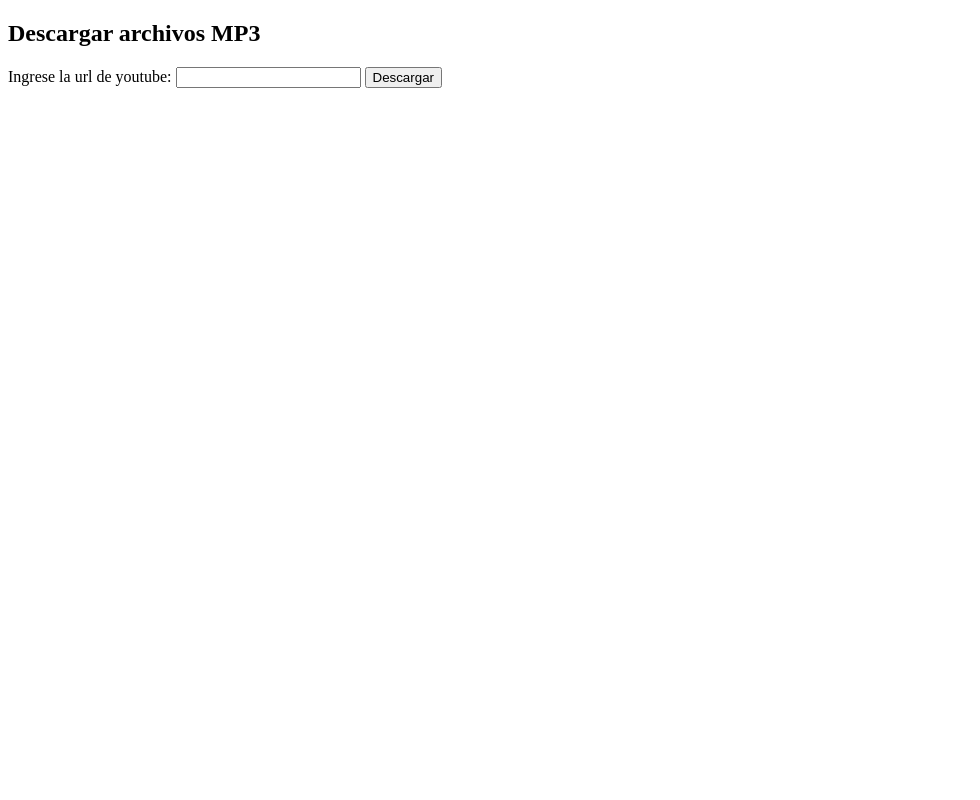
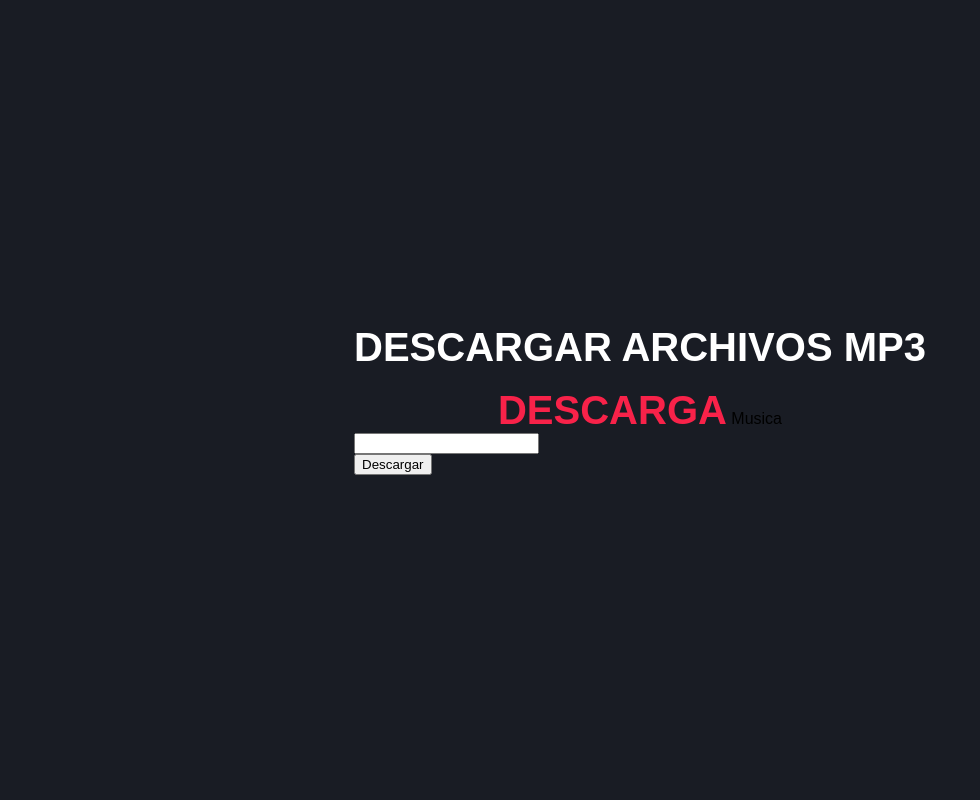
Before and after one commit to zlcosio21/YourMP3, a Django app: page / in a window 1280 px wide. Shown: the whole page, without its empty margins (0-980 px from the left). Run offline with Django 5.2, Linux system fonts and the light colour scheme.

Commit message:
Estilos basicos a la plantilla

```diff
--- a/download_mp3/templates/download_mp3/descarga.html
+++ b/download_mp3/templates/download_mp3/descarga.html
@@ -1,5 +1,51 @@
 <!DOCTYPE html>
 <html lang="en">
+
+<style>
+
+body {
+  background-color: #191C24 !important;
+  font-family: "Raleway", sans-serif;
+}
+
+.container {
+  position: absolute;
+  bottom: 0;
+  left: 0;
+  top: 0;
+  right: 0;
+  display: flex;
+  justify-content: center;
+  align-items: center;
+  flex-direction: column;
+  text-align: center;
+  padding: 0 15px;
+}
+
+.title {
+  color: white;
+  font-size: 40px;
+  font-weight: 600;
+  text-transform: uppercase;
+  padding-bottom: 0 !important;
+  margin: 0;
+}
+
+span {
+  color: #f82249;
+  text-transform: uppercase;
+  font-size: 40px;
+  font-weight: 600;
+  padding-bottom: 0 !important;
+}
+
+.e {
+  display: flex;
+  flex-direction: column;
+}
+
+</style>
+
 <head>
     <meta charset="UTF-8">
     <meta name="viewport" content="width=device-width, initial-scale=1.0">
@@ -7,14 +53,16 @@
 </head>
 <body>
 
-    <h2>Descargar archivos MP3</h2>
+  <div class="container">
 
     <form method="post" action="{% url 'descarga' %}">
       {% csrf_token %}
-      <label for="url">Ingrese la url de youtube:</label>
-      <input type="text" name="url" required>
-      <button type="submit">Descargar</button>
+      <h2 class="title">Descargar archivos MP3</h2><br><span>Descarga</span> Musica</h2>
+      <input type="text" name="url" required class="e">
+      <button type="submit" class="e">Descargar</button>
     </form>
+
+  </div>
 
 </body>
 </html>
```
